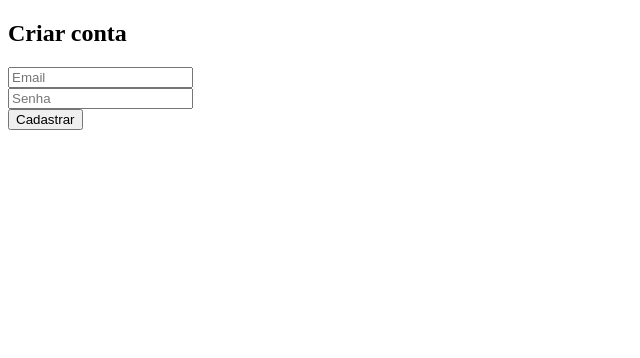
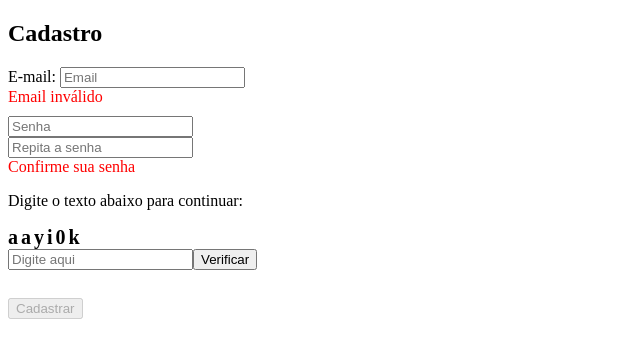
Before and after one commit to mspdl/tcg-score, a React (Create React App) app: page /signup in a window 1280 px wide. Shown: the top 358 px of the page, without its empty margins (0-640 px from the left). Built offline with nearby package versions, Linux system fonts and the light colour scheme; no server answers.

Commit message:
Updated sign up form

```diff
--- a/src/pages/SignUp.tsx
+++ b/src/pages/SignUp.tsx
@@ -1,47 +1,106 @@
-import { createUserWithEmailAndPassword } from "firebase/auth";
-import { useState } from "react";
-import { useNavigate } from "react-router-dom";
-import { auth } from "../services/firebase";
+import { useState, useEffect } from 'react';
 
 const SignUp = () => {
-  const [email, setEmail] = useState("");
-  const [password, setPassword] = useState("");
-  const [error, setError] = useState("");
-  const navigate = useNavigate();
+  const [captchaText] = useState(() => Math.random().toString(36).substring(2, 8));
+  const [userInput, setUserInput] = useState('');
+  const [email, setEmail] = useState('');
+  const [isEmailValid, setIsEmailValid] = useState(true);
+  const [password, setPassword] = useState('');
+  const [confirmPassword, setConfirmPassword] = useState('');
+  const [isCaptchaValid, setIsCaptchaValid] = useState(false);
+  const [captchaMessage, setCaptchaMessage] = useState('');
+  const [canSubmit, setCanSubmit] = useState(false);
 
-  const handleSignUp = async (e: React.FormEvent) => {
-    e.preventDefault();
-    try {
-      await createUserWithEmailAndPassword(auth, email, password);
-      navigate("/campeonatos"); // Redireciona após cadastro
-    } catch (err: any) {
-      setError(err.message);
+  useEffect(() => {
+    const validateEmail = (email: string) => {
+      const regex = /^[^\s@]+@[^\s@]+\.[^\s@]+$/;
+      return regex.test(email);
+    };
+
+    setIsEmailValid(validateEmail(email));
+
+    const allValid =
+      email.trim() !== '' &&
+      validateEmail(email) &&
+      password.trim() !== '' &&
+      confirmPassword.trim() !== '' &&
+      password === confirmPassword &&
+      isCaptchaValid;
+
+    setCanSubmit(allValid);
+  }, [email, password, confirmPassword, isCaptchaValid]);
+
+  const handleCaptchaCheck = () => {
+    if (userInput === captchaText) {
+      setIsCaptchaValid(true);
+      setCaptchaMessage('✅ Verificação concluída com sucesso!');
+    } else {
+      setIsCaptchaValid(false);
+      setCaptchaMessage('❌ Texto incorreto, tente novamente.');
     }
   };
 
   return (
     <div>
-      <h2>Criar conta</h2>
-      <form onSubmit={handleSignUp}>
+      <h2>Cadastro</h2>
+      <form>
+        <span>E-mail: </span>
         <input
           type="email"
           placeholder="Email"
           value={email}
           onChange={(e) => setEmail(e.target.value)}
-          required
-        />
-        <br />
+        /><br />
+        {!isEmailValid && (
+          <div style={{ color: 'red', marginBottom: '10px' }}>
+            Email inválido
+          </div>
+        )}
+
         <input
           type="password"
           placeholder="Senha"
           value={password}
           onChange={(e) => setPassword(e.target.value)}
-          required
+        /><br />
+
+        <input
+          type="password"
+          placeholder="Repita a senha"
+          value={confirmPassword}
+          onChange={(e) => setConfirmPassword(e.target.value)}
+        /><br />
+
+        {(password !== confirmPassword || confirmPassword === '') && (
+          <div style={{ color: 'red', marginBottom: '10px' }}>
+            {confirmPassword === ''
+              ? 'Confirme sua senha'
+              : 'As senhas não coincidem'}
+          </div>
+        )}
+
+        <p>Digite o texto abaixo para continuar:</p>
+        <div style={{ fontWeight: 'bold', fontSize: '20px', letterSpacing: '3px' }}>
+          {captchaText}
+        </div>
+
+        <input
+          type="text"
+          placeholder="Digite aqui"
+          value={userInput}
+          onChange={(e) => setUserInput(e.target.value)}
         />
+        <button type="button" onClick={handleCaptchaCheck}>
+          Verificar
+        </button>
+
+        <div style={{ marginTop: '10px', color: isCaptchaValid ? 'green' : 'red' }}>
+          {captchaMessage}
+        </div>
+
         <br />
-        <button type="submit">Cadastrar</button>
+        <button type="submit" disabled={!canSubmit}>Cadastrar</button>
       </form>
-      {error && <p style={{ color: "red" }}>Erro: {error}</p>}
     </div>
   );
 };
```
